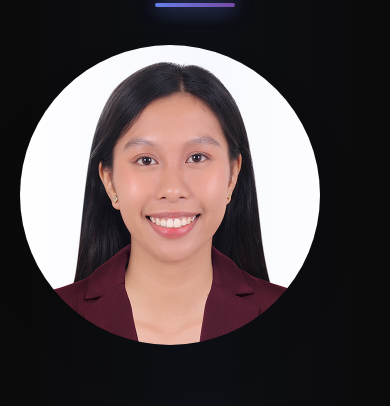
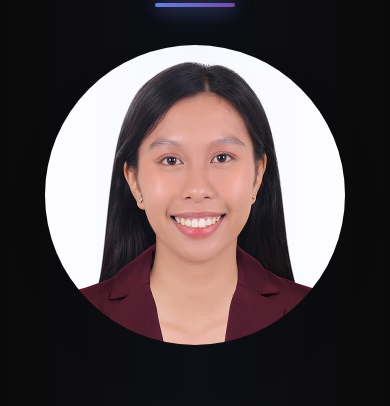
Before and after one commit to WonderSD01/Personal_Web, a plain HTML site: page index.html in a window 390 px wide. Shown: the part 626-1032 px from the top of the page. Drawn offline with nearby package versions, Linux system fonts and the light colour scheme.

Commit message:
Auto update

```diff
--- a/index.html
+++ b/index.html
@@ -993,7 +993,7 @@
             <h2 class="section-title">About Me</h2>
             <div class="about-content">
                 <div class="about-image">
-                    <img src= "Malabanan, Louella Mariz L.(1).png" alt="Louella Mariz L. Malabanan" />
+                    <img src= "Malabanan, Louella Mariz L.(1).png" alt="Louella Mariz L. Malabanan" class="rounded-full w-48 h-48 mx-auto md:mx-0"/>
                 </div>
                 <div class="about-text">
                     <p>Hello! I'm a passionate IT student currently pursuing my degree in Computer Science. I have a strong foundation in programming, database management, and web development. My journey in technology started during high school when I built my first website, and since then, I've been fascinated by the endless possibilities that code can create.</p>
```
